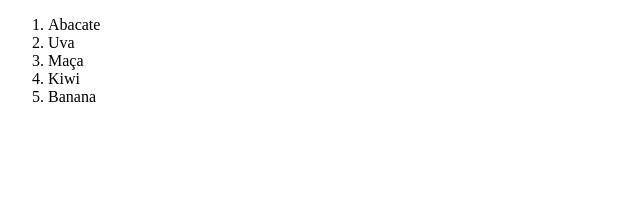
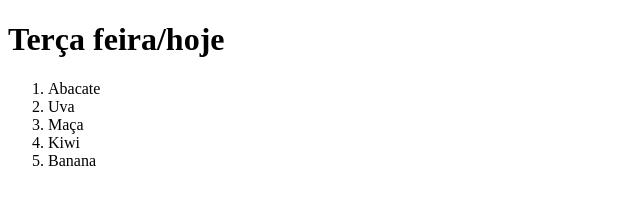
Before and after one commit to camylla14/Desafio-github, a plain HTML site: page index.html in a window 1280 px wide. Shown: the whole page, without its empty margins (0-640 px from the left). Drawn offline with Linux system fonts and the light colour scheme.

Commit message:
adicionamento de um h1

```diff
--- a/index.html
+++ b/index.html
@@ -6,6 +6,7 @@
     <title>Lista de compras</title>
 </head>
 <body>
+    <h1>Terça feira/hoje</h1>
 
     <ol>
         <li>Abacate</li>
```
